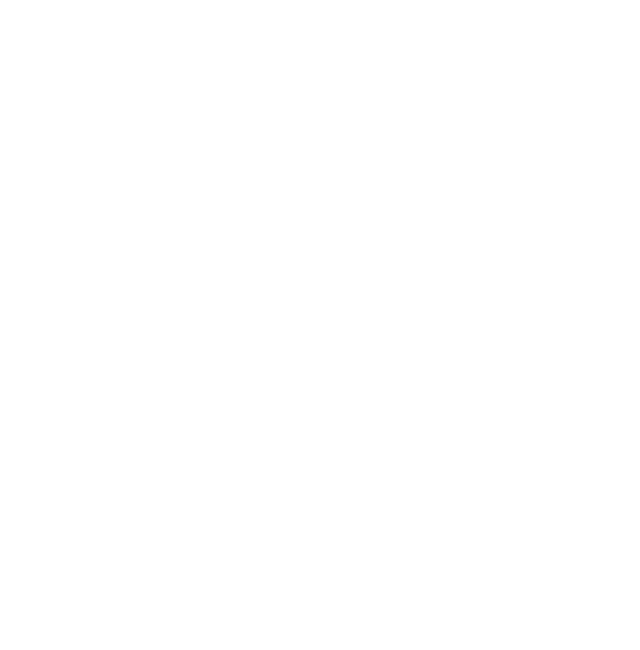
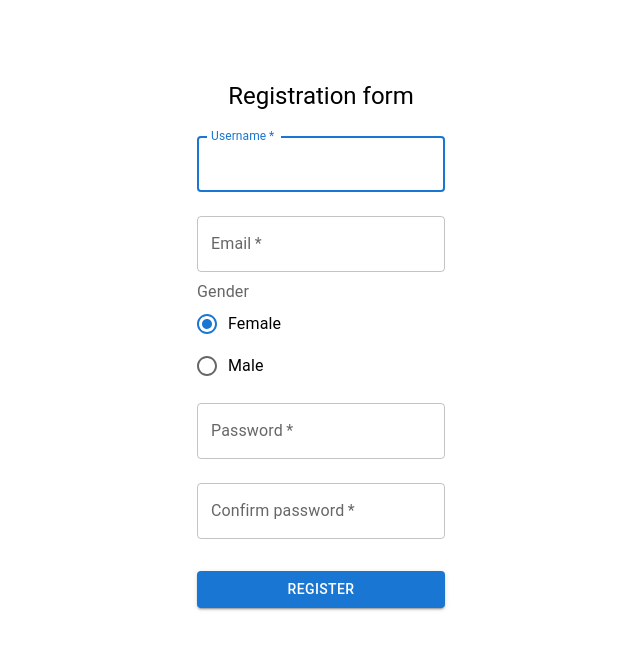
Before and after one commit to NurgulYunusova/React-Js-Redux-Basket, a React app: page /register in a window 1280 px wide. Before the commit this address had no page. Shown: the top 650 px of the page, without its empty margins (319-959 px from the left). Built offline with nearby package versions, Linux system fonts and the light colour scheme; the HTML template or start-up script is replaced by a standard one.

Commit message:
Created Login and Register page styles

```diff
--- a/package.json
+++ b/package.json
@@ -17,9 +17,11 @@
     "@tanstack/react-query": "^4.29.7",
     "axios": "^1.4.0",
     "axos": "^0.0.1",
+    "formik": "^2.2.9",
     "react": "^18.2.0",
     "react-dom": "^18.2.0",
-    "react-query": "^3.39.3"
+    "react-query": "^3.39.3",
+    "yup": "^1.1.1"
   },
   "devDependencies": {
     "@types/react": "^18.0.28",
--- a/src/App.jsx
+++ b/src/App.jsx
@@ -3,7 +3,10 @@
 import { Route, Routes } from "react-router-dom";
 // import { routes } from "./routes/routes";
 import Home from "./pages/public/Home";
+import Login from "./pages/public/Login";
 import "./app.css";
+import Basket from "./pages/public/Basket";
+import Register from "./pages/public/Register";
 
 function App() {
   const queryClient = new QueryClient();
@@ -18,6 +21,9 @@
             })} */}
 
           <Route path="/" element={<Home />} />
+          <Route path="/login" element={<Login />} />
+          <Route path="/register" element={<Register />} />
+          <Route path="/basket" element={<Basket />} />
         </Routes>
       </QueryClientProvider>
     </>
--- a/src/components/layouts/Navbar.jsx
+++ b/src/components/layouts/Navbar.jsx
@@ -3,14 +3,14 @@
 import Toolbar from "@mui/material/Toolbar";
 import Typography from "@mui/material/Typography";
 import Button from "@mui/material/Button";
-// import IconButton from "@mui/material/IconButton";
-// import MenuIcon from "@mui/icons-material/Menu";
-// import { IconButton, MenuItem } from "@mui/material";
 import ShoppingCartIcon from "@mui/icons-material/ShoppingCart";
 import PersonIcon from "@mui/icons-material/Person";
 import StoreIcon from "@mui/icons-material/Store";
+import { useNavigate } from "react-router-dom";
 
 function Navbar() {
+  const navigate = useNavigate();
+
   return (
     <>
       <Box
@@ -31,7 +31,12 @@
                 Products
               </Button>
             </Typography>
-            <Button color="inherit">
+            <Button
+              color="inherit"
+              onClick={() => {
+                navigate("/basket");
+              }}
+            >
               <ShoppingCartIcon style={{ marginRight: 20, marginLeft: 20 }} />
             </Button>
             <Button
--- /dev/null
+++ b/src/pages/public/Basket.jsx
@@ -0,0 +1,5 @@
+function Basket() {
+  return <>Basket</>;
+}
+
+export default Basket;
--- a/src/pages/public/Login.jsx
+++ b/src/pages/public/Login.jsx
@@ -1,5 +1,100 @@
+/* eslint-disable no-unused-vars */
+import Button from "@mui/material/Button";
+import TextField from "@mui/material/TextField";
+import Box from "@mui/material/Box";
+import Typography from "@mui/material/Typography";
+import Container from "@mui/material/Container";
+
+import { useFormik } from "formik";
+import * as Yup from "yup";
+// import { useNavigate } from "react-router-dom";
+
 function Login() {
-  return <div>Login</div>;
+  // const navigate = useNavigate();
+
+  const addProductValidationSchema = Yup.object().shape({
+    email: Yup.string()
+      .required("Email field cannot be empty!")
+      .email("Invalid email address!")
+      .test("email", "Email must end with @code.edu.az", (value) => {
+        return value.endsWith("@code.edu.az");
+      }),
+    password: Yup.string()
+      .required("Password field cannot be empty!")
+      .min(8, "Minimum 8 character")
+      .matches(/^(?=.*[A-Z])/, "Password must start with an uppercase letter"),
+  });
+
+  const formik = useFormik({
+    initialValues: {
+      email: "",
+      password: "",
+    },
+    validationSchema: addProductValidationSchema,
+    onSubmit: (values) => {
+      console.log(values);
+      // navigate("/home");
+    },
+  });
+
+  return (
+    <>
+      <Container component="main" maxWidth="xs">
+        <Box
+          sx={{
+            marginTop: 20,
+            display: "flex",
+            flexDirection: "column",
+            alignItems: "center",
+          }}
+        >
+          <Typography component="h1" variant="h5">
+            Sign in
+          </Typography>
+          <Box component="form" noValidate sx={{ mt: 1 }}>
+            <form onSubmit={formik.handleSubmit}>
+              <TextField
+                margin="normal"
+                required
+                fullWidth
+                id="email"
+                label="Email Address"
+                name="email"
+                autoComplete="email"
+                onChange={formik.handleChange}
+                value={formik.values.email}
+                autoFocus
+              />
+              <p style={{ color: "red" }}>{formik.errors?.email}</p>
+
+              <TextField
+                margin="normal"
+                required
+                fullWidth
+                name="password"
+                label="Password"
+                type="password"
+                id="password"
+                autoComplete="current-password"
+                onChange={formik.handleChange}
+                value={formik.values.password}
+              />
+              <p style={{ color: "red" }}>{formik.errors?.password}</p>
+
+              <Button
+                type="submit"
+                fullWidth
+                variant="contained"
+                sx={{ mt: 3, mb: 2 }}
+              >
+                Sign In
+              </Button>
+            </form>
+          </Box>
+        </Box>
+      </Container>
+    </>
+  );
 }
 
 export default Login;
--- /dev/null
+++ b/src/pages/public/Register.jsx
@@ -0,0 +1,168 @@
+import { useFormik } from "formik";
+import * as Yup from "yup";
+// import { useNavigate } from "react-router-dom";
+import Button from "@mui/material/Button";
+import TextField from "@mui/material/TextField";
+import Box from "@mui/material/Box";
+import Typography from "@mui/material/Typography";
+import Container from "@mui/material/Container";
+import Radio from "@mui/material/Radio";
+import RadioGroup from "@mui/material/RadioGroup";
+import FormControlLabel from "@mui/material/FormControlLabel";
+import FormLabel from "@mui/material/FormLabel";
+
+function Register() {
+  const addProductValidationSchema = Yup.object().shape({
+    username: Yup.string()
+      .required("Username field cannot be empty!")
+      .max(50, "Maximum 50 character"),
+    email: Yup.string()
+      .required("Email field cannot be empty!")
+      .email("Invalid email address!")
+      .test("email", "Email must end with @code.edu.az", (value) => {
+        return value.endsWith("@code.edu.az");
+      }),
+    gender: Yup.string().required("Gender field cannot be empty!"),
+    password: Yup.string()
+      .required("Password field cannot be empty!")
+      .min(8, "Minimum 8 character")
+      .matches(/^(?=.*[A-Z])/, "Password must start with an uppercase letter"),
+    confirmPassword: Yup.string()
+      .required("Confirm password field cannot be empty!")
+      .min(8, "Minimum 8 character")
+      .matches(/^(?=.*[A-Z])/, "Password must start with an uppercase letter")
+      .oneOf([Yup.ref("password"), null], "Passwords must match"),
+  });
+
+  // const navigate = useNavigate();
+
+  const formik = useFormik({
+    initialValues: {
+      username: "",
+      email: "",
+      gender: "female",
+      password: "",
+      confirmPassword: "",
+    },
+    validationSchema: addProductValidationSchema,
+    onSubmit: (values) => {
+      console.log(values);
+      // navigate("/home");
+    },
+  });
+
+  return (
+    <>
+      <Container component="main" maxWidth="xs">
+        <Box
+          sx={{
+            marginTop: 10,
+            display: "flex",
+            flexDirection: "column",
+            alignItems: "center",
+          }}
+        >
+          <Typography component="h1" variant="h5">
+            Registration form
+          </Typography>
+          <Box component="form" noValidate sx={{ mt: 1 }}>
+            <form onSubmit={formik.handleSubmit}>
+              <TextField
+                margin="normal"
+                required
+                fullWidth
+                id="username"
+                label="Username"
+                name="username"
+                autoComplete="username"
+                onChange={formik.handleChange}
+                value={formik.values.username}
+                autoFocus
+              />
+              <p style={{ color: "red" }}>{formik.errors?.username}</p>
+
+              <TextField
+                margin="normal"
+                required
+                fullWidth
+                id="email"
+                label="Email"
+                name="email"
+                autoComplete="email"
+                onChange={formik.handleChange}
+                value={formik.values.email}
+              />
+              <p style={{ color: "red" }}>{formik.errors?.email}</p>
+
+              <FormLabel id="demo-radio-buttons-group-label">Gender</FormLabel>
+              <RadioGroup
+                aria-labelledby="demo-radio-buttons-group-label"
+                defaultValue="female"
+                name="radio-buttons-group"
+              >
+                <FormControlLabel
+                  value="female"
+                  control={<Radio />}
+                  label="Female"
+                  checked={formik.values.gender == "female"}
+                  onChange={formik.handleChange}
+                  id="female"
+                  name="gender"
+                />
+                <FormControlLabel
+                  value="male"
+                  control={<Radio />}
+                  label="Male"
+                  checked={formik.values.gender == "male"}
+                  onChange={formik.handleChange}
+                  id="male"
+                  name="gender"
+                />
+              </RadioGroup>
+              <p style={{ color: "red" }}>{formik.errors?.gender}</p>
+
+              <TextField
+                margin="normal"
+                required
+                fullWidth
+                name="password"
+                label="Password"
+                type="password"
+                id="password"
+                autoComplete="current-password"
+                onChange={formik.handleChange}
+                value={formik.values.password}
+              />
+              <p style={{ color: "red" }}>{formik.errors?.password}</p>
+
+              <TextField
+                margin="normal"
+                required
+                fullWidth
+                name="confirmPassword"
+                label="Confirm password"
+                type="password"
+                id="confirmPassword"
+                autoComplete="current-password"
+                onChange={formik.handleChange}
+                value={formik.values.confirmPassword}
+              />
+              <p style={{ color: "red" }}>{formik.errors?.confirmPassword}</p>
+
+              <Button
+                type="submit"
+                fullWidth
+                variant="contained"
+                sx={{ mt: 3, mb: 2 }}
+              >
+                Register
+              </Button>
+            </form>
+          </Box>
+        </Box>
+      </Container>
+    </>
+  );
+}
+
+export default Register;
```
Also changed, not shown: src/components/Products.jsx (+27 -7 lines), 1 other file (tests, documents, lock files or other folders).
